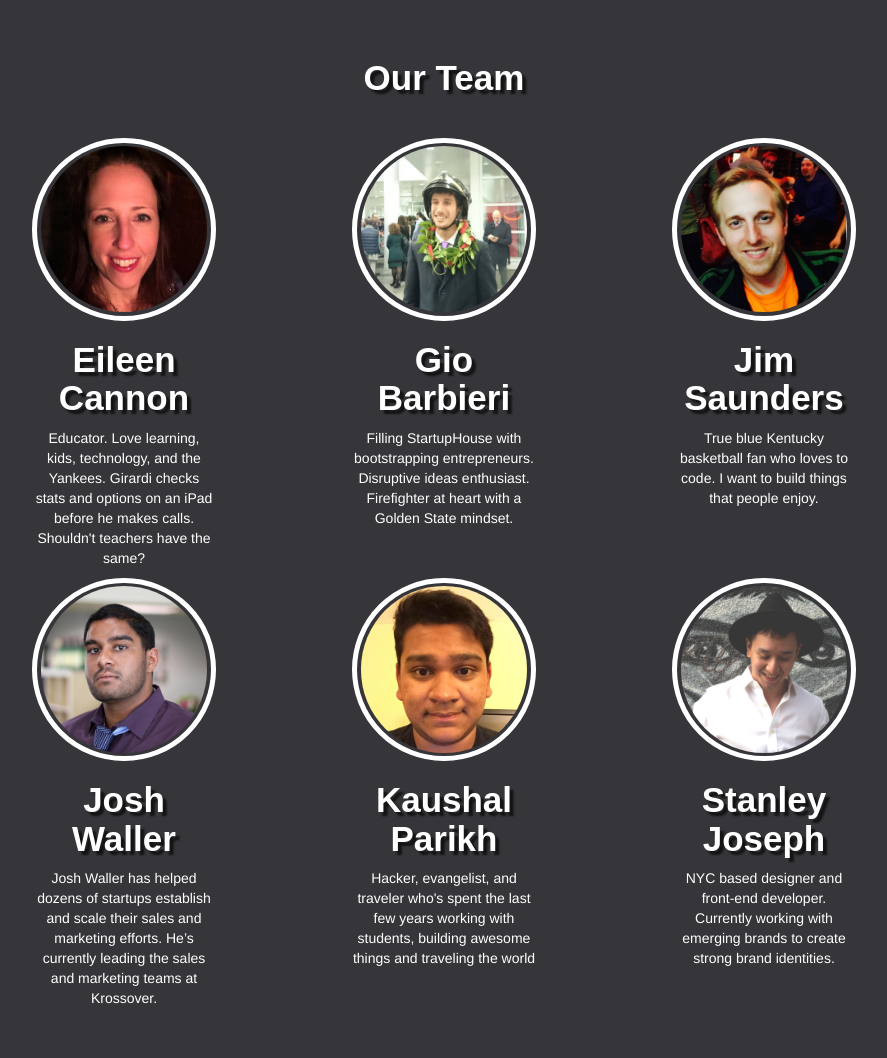
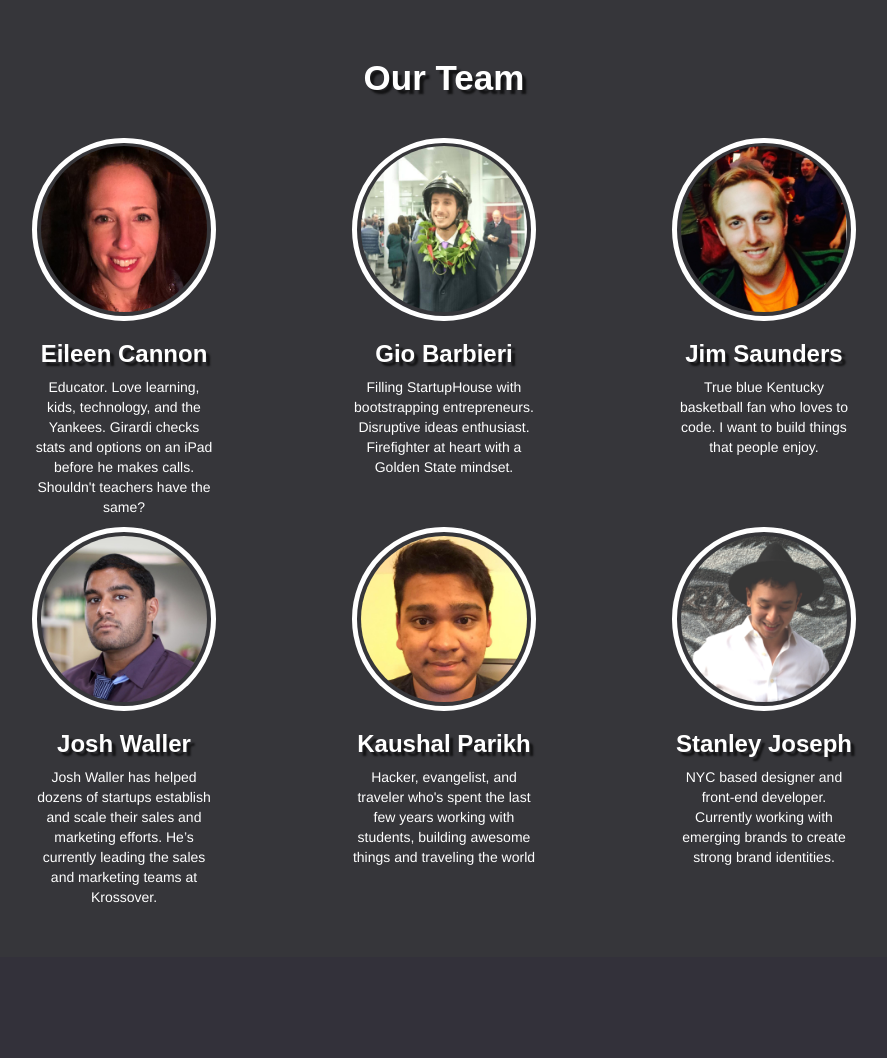
Before and after one commit to kaushal/badgeit, a Flask app: page / in a window 1280 px wide. Shown: the part 1601-2659 px from the top of the page, without its empty margins (196-1083 px from the left). After the commit the page ends 2504 px from the top, so only its background shows below. Run offline with Flask 2, Linux system fonts and the light colour scheme; some libraries are stand-ins or nearby versions; some web fonts are replaced.

Commit message:
Updated something

```diff
--- a/static/css/style2.css
+++ b/static/css/style2.css
@@ -19,6 +19,13 @@
     src: local('Economica Bold'), local('Economica-Bold'), url(http://fonts.gstatic.com/s/economica/v4/UK4l2VEpwjv3gdcwbwXE9Bampu5_7CjHW5spxoeN3Vs.woff2) format('woff2'), url(http://fonts.gstatic.com/s/economica/v4/UK4l2VEpwjv3gdcwbwXE9KRDOzjiPcYnFooOUGCOsRk.woff) format('woff');
 }
 
+@font-face {
+    font-family: 'Pacifico';
+    font-style: normal;
+    font-weight: 400;
+    src: local('Pacifico Regular'), local('Pacifico-Regular'), url(http://fonts.gstatic.com/s/pacifico/v7/Q_Z9mv4hySLTMoMjnk_rCXYhjbSpvc47ee6xR_80Hnw.woff2) format('woff2'), url(http://fonts.gstatic.com/s/pacifico/v7/yunJt0R8tCvMyj_V4xSjaXYhjbSpvc47ee6xR_80Hnw.woff) format('woff');
+}
+
 h2 {
     font-size: 250%;
 	font-weight: 800;
@@ -27,7 +34,6 @@ h2 {
 }
 
 h3 {
-    font-size: 250%;
     font-weight: 800;
     text-shadow: 4px 4px 2px rgba(5, 5, 5, 0.71);
 }
@@ -223,6 +229,16 @@ h2, h3, h4, h5 {
     color: #fff;
 }
 
-.badge-list .badge-text h3 {
+.badge-list .badge-image {
+    padding-right: 0;
+}
+
+.badge-list .badge-title {
+    margin-top: 20px;
+    margin-bottom: 0;
+}
+
+.badge-list .badge-desc {
     margin-top: 0;
+    margin-bottom: 20px;
 }
```
